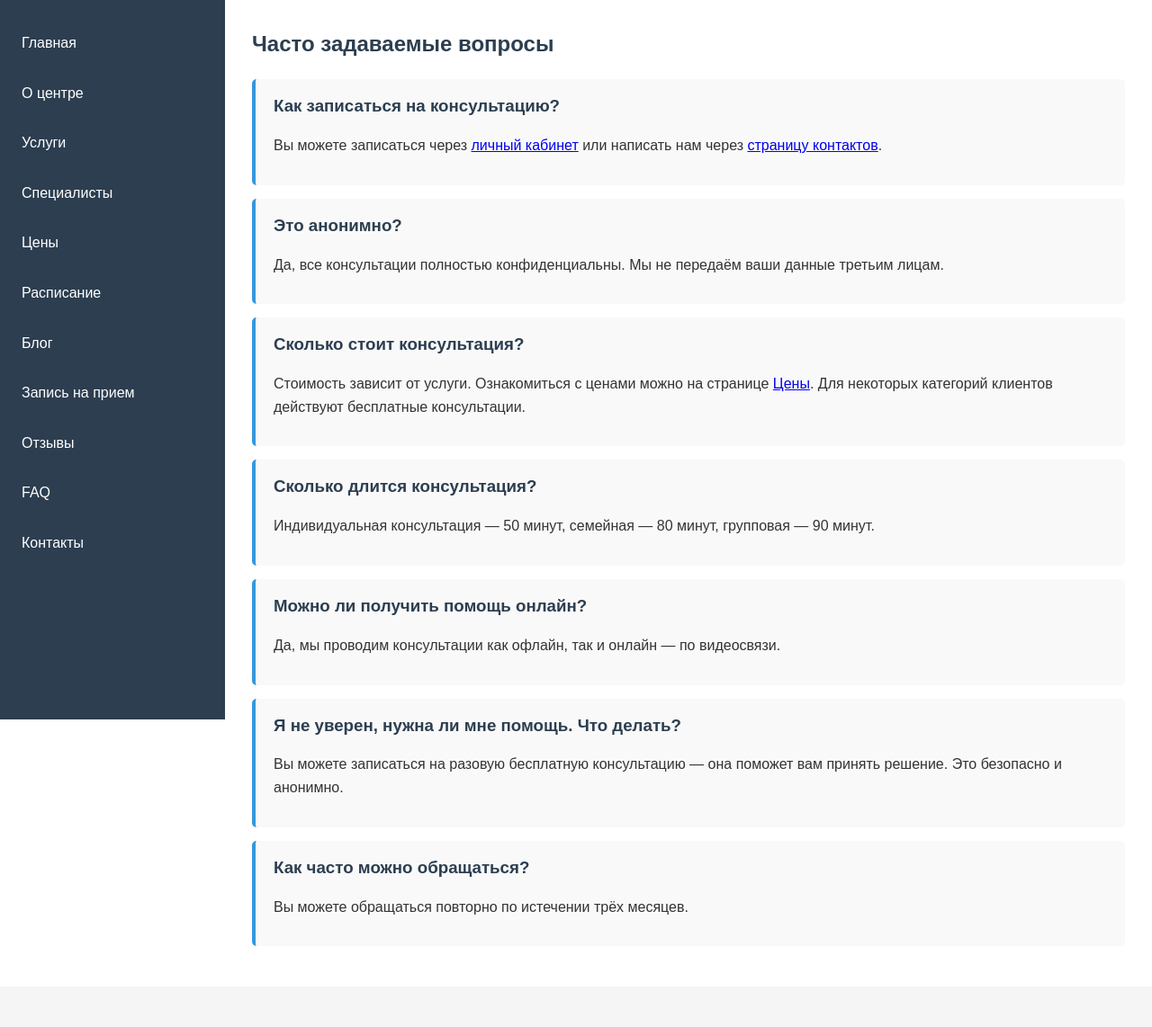
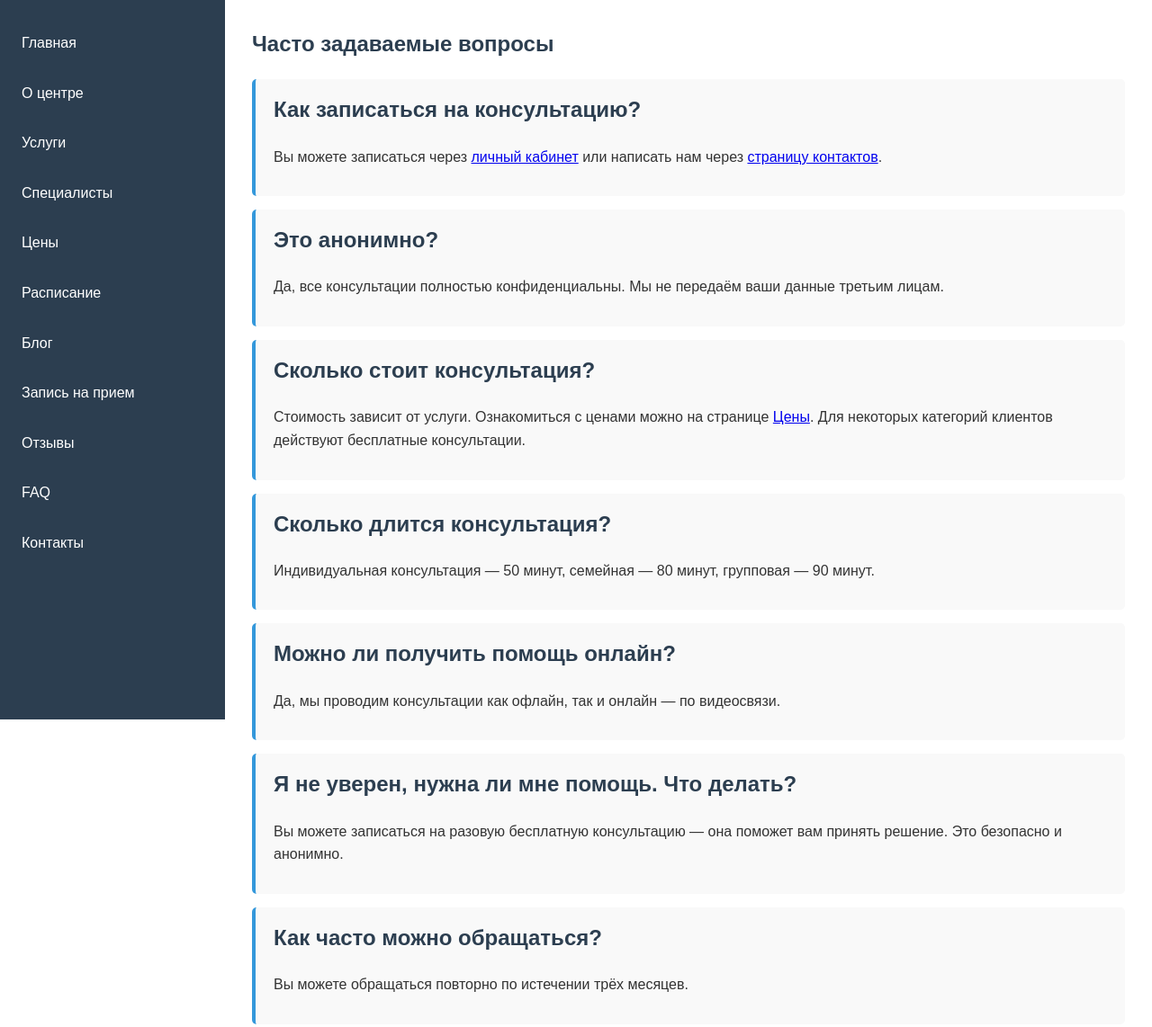
Before and after one commit to legacy181/pcix-cait, a plain HTML site: page faq.html in a window 1280 px wide. Shown: the whole page at 90% size. Before the commit the page ends 1097 px from the top, so only its background shows below. Drawn offline with Linux system fonts and the light colour scheme.

Commit message:
Фикс 4(надеюсь ласт) всего для защиты сайта

```diff
--- a/faq.html
+++ b/faq.html
@@ -36,37 +36,37 @@
                 <h1>Часто задаваемые вопросы</h1>
 
                 <div class="faq-item">
-                    <h3>Как записаться на консультацию?</h3>
+                    <h2>Как записаться на консультацию?</h2>
                     <p>Вы можете записаться через <a href="personal.html">личный кабинет</a> или написать нам через <a href="Контакты.html">страницу контактов</a>.</p>
                 </div>
 
                 <div class="faq-item">
-                    <h3>Это анонимно?</h3>
+                    <h2>Это анонимно?</h2>
                     <p>Да, все консультации полностью конфиденциальны. Мы не передаём ваши данные третьим лицам.</p>
                 </div>
 
                 <div class="faq-item">
-                    <h3>Сколько стоит консультация?</h3>
+                    <h2>Сколько стоит консультация?</h2>
                     <p>Стоимость зависит от услуги. Ознакомиться с ценами можно на странице <a href="price.html">Цены</a>. Для некоторых категорий клиентов действуют бесплатные консультации.</p>
                 </div>
 
                 <div class="faq-item">
-                    <h3>Сколько длится консультация?</h3>
+                    <h2>Сколько длится консультация?</h2>
                     <p>Индивидуальная консультация — 50 минут, семейная — 80 минут, групповая — 90 минут.</p>
                 </div>
 
                 <div class="faq-item">
-                    <h3>Можно ли получить помощь онлайн?</h3>
+                    <h2>Можно ли получить помощь онлайн?</h2>
                     <p>Да, мы проводим консультации как офлайн, так и онлайн — по видеосвязи.</p>
                 </div>
 
                 <div class="faq-item">
-                    <h3>Я не уверен, нужна ли мне помощь. Что делать?</h3>
+                    <h2>Я не уверен, нужна ли мне помощь. Что делать?</h2>
                     <p>Вы можете записаться на разовую бесплатную консультацию — она поможет вам принять решение. Это безопасно и анонимно.</p>
                 </div>
 
                 <div class="faq-item">
-                    <h3>Как часто можно обращаться?</h3>
+                    <h2>Как часто можно обращаться?</h2>
                     <p>Вы можете обращаться повторно по истечении трёх месяцев.</p>
                 </div>
             </section>
```
Also changed, not shown: personal.html (+1 -1 lines).
